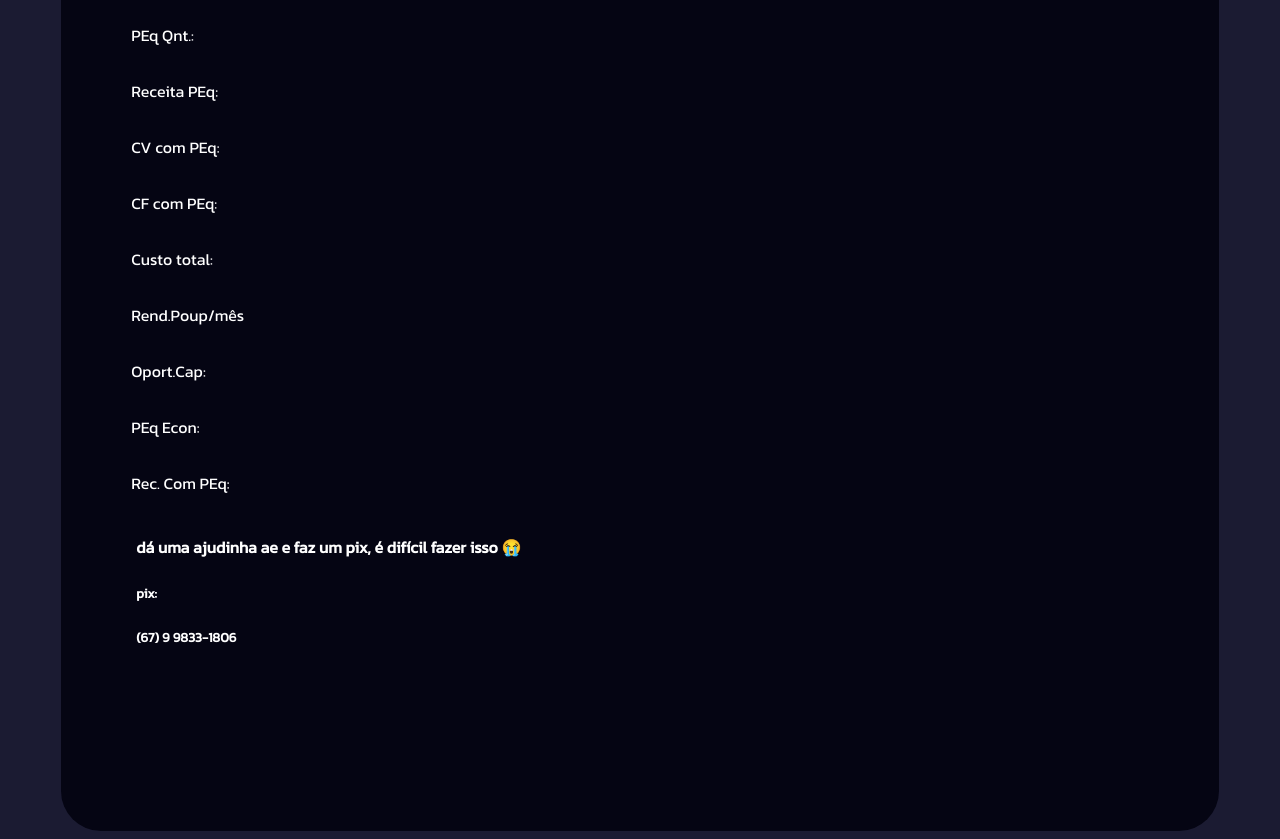
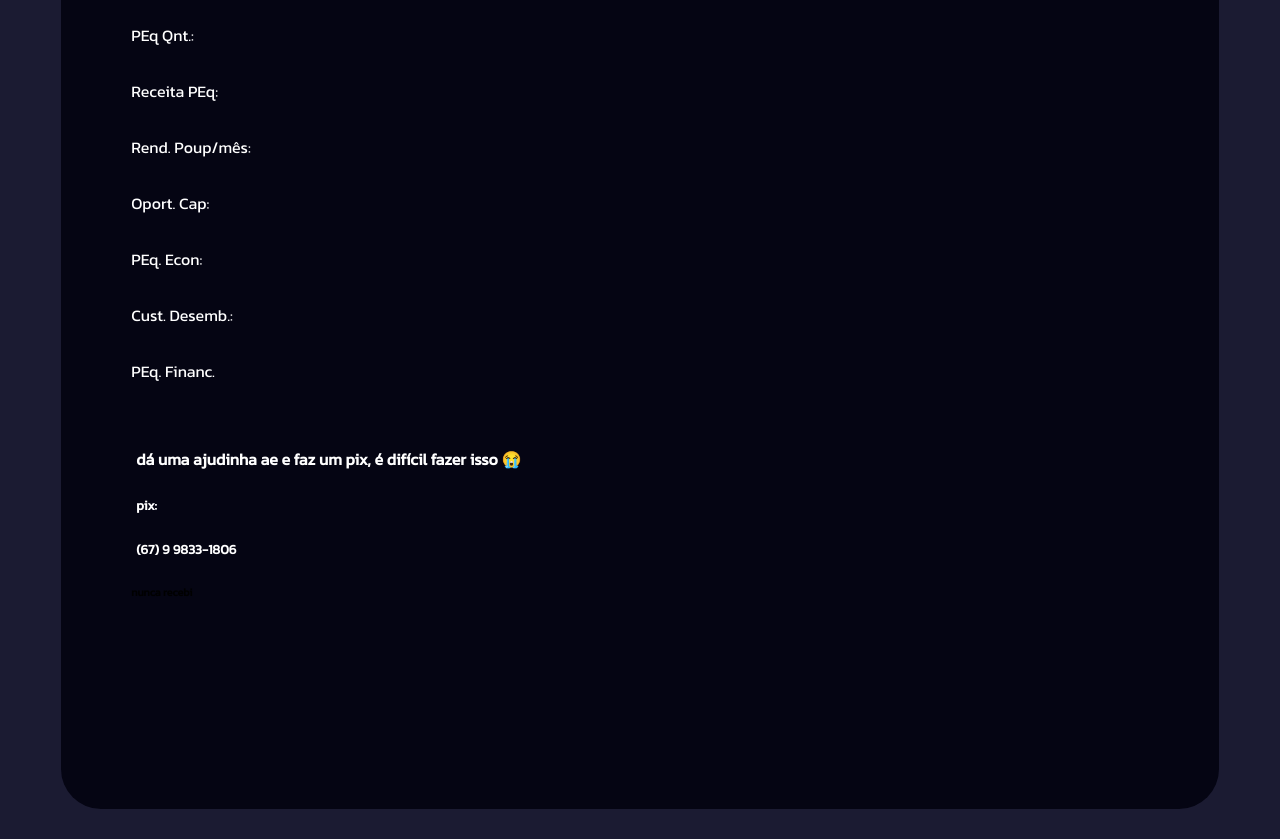
Before and after one commit to LiugLOL/clone, a website: page index.html in a window 1280 px wide. Shown: the part 1180-2019 px from the top of the page. After the commit the page ends 1997 px from the top, so only its background shows below. Drawn offline with Linux system fonts and the light colour scheme.

Commit message:
Update index.html
atualização 25/08

```diff
--- a/index.html
+++ b/index.html
@@ -5,7 +5,7 @@
     <meta charset="UTF-8">
     <meta http-equiv="X-UA-Compatible" content="IE=edge">
     <meta name="viewport" content="width=device-width, initial-scale=1.0">
-     <title>Contas financeiras</title>
+    <title>contas financeiras</title>
     <link rel="stylesheet" href="styles.css">
     <link rel="stylesheet" href="https://fonts.googleapis.com/css2?family=Kanit">
 </head>
@@ -104,33 +104,25 @@
             <p class="re" id="receitaPontoDeEquilibrio"></p>
            </article>
            <article>
-             <p class="p"> CV com PEq:</p>
-             <p class="re" id="custoVariaveisComPontoDeEquilibrio"></p>
-            </article>
-            <article>
-             <p class="p">CF com PEq:</p>
-             <p class="re" id="despesasFixasDois"></p>
-            </article>
-            <article>
-             <p class="p">Custo total:</p>
-             <p class="re" id="custoTotal"></p>
-            </article>
-            <article>
-                <p class="p">Rend.Poup/mês</p>
+            <p class="p">Rend. Poup/mês:</p>
             <p class="re" id="rendPoupMes"></p>
            </article>
            <article>
-                <p class="p">Oport.Cap:</p>
+            <p class="p">Oport. Cap:</p>
             <p class="re" id="oportCap"></p>
            </article>
            <article>
-                <p class="p">PEq Econ:</p>
-                <p class="re" id="peqEcon"></p>
+            <p class="p">PEq. Econ:</p>
+            <p class="re" id="pontoDeEquilibrioEcon"></p>
            </article>
            <article>
-                <p class="p">Rec. Com PEq:</p>
-                <p class="re" id="recComPeq"></p>
-
+            <p class="p">Cust. Desemb.:</p>
+            <p class="re" id="custDesemb"></p>
+           </article>
+           <article>
+            <p class="p">PEq. Financ.</p>
+            <p class="re" id="peqFinanc"></p>
+           </article>
             <br><br>
 
 
@@ -139,6 +131,7 @@
             <h4>dá uma ajudinha ae e faz um pix, é difícil fazer isso &#128557;</h4><br>
             <h5>pix:</h5><br>
             <h5>(67) 9 9833-1806</h5>
+            <h6>nunca recebi</h6>
             <br><br>
         </div><br><br>
 
```
Lines whose indentation alone changed are shown as unchanged.
